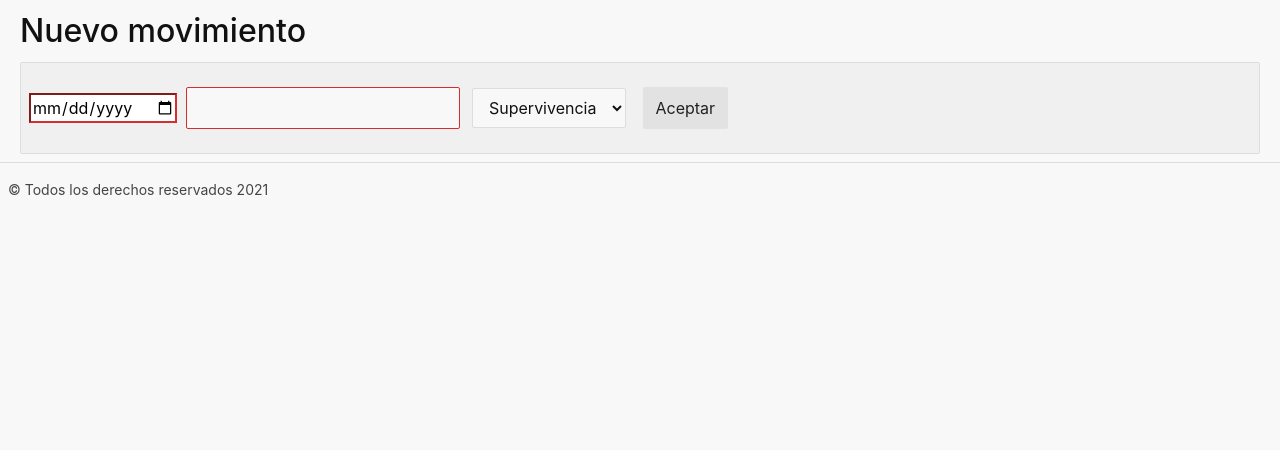
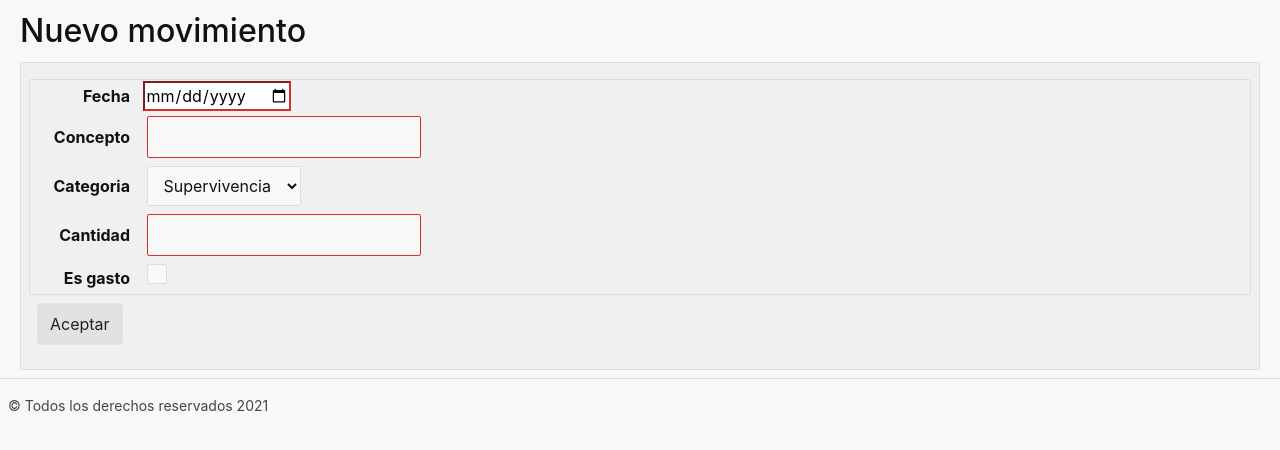
Before and after one commit to pigmonchu/kakebo_web_bz7, a Flask app: page /nuevo in a window 1280 px wide. Shown: the part 56-506 px from the top of the page. Run offline with Flask 2, Linux system fonts and the light colour scheme; parts of the project's set-up code (start-up, migrations or seed data) failed here and were passed over.

Commit message:
primer post

```diff
--- /dev/null
+++ b/config_template.py
@@ -0,0 +1,2 @@
+SECRET_KEY=<clave secreta para WTF>
+DATABASE=<ruta de acceso a la base de datos>
--- a/kakebo/__init__.py
+++ b/kakebo/__init__.py
@@ -1,5 +1,6 @@
 from flask import Flask
 
-app = Flask(__name__)
+app = Flask(__name__, instance_relative_config=True)
+app.config.from_object('config')
 
 from kakebo import views
--- a/kakebo/forms.py
+++ b/kakebo/forms.py
@@ -1,5 +1,5 @@
 from flask_wtf import FlaskForm
-from wtforms import DateField, StringField, SelectField, SubmitField
+from wtforms import DateField, StringField, SelectField, SubmitField, FloatField, BooleanField
 from wtforms.validators import DataRequired, Length
 
 class MovimientosForm(FlaskForm):
@@ -7,4 +7,6 @@ class MovimientosForm(FlaskForm):
     concepto = StringField("Concepto", validators = [DataRequired(), Length(min=10)])
     categoria = SelectField("Categoria", choices=[('SU', 'Supervivencia'), ('OV', 'Ocio/Vicio'),
                             ('CU', 'Cultura'), ('EX', 'Extras')])
+    cantidad = FloatField("Cantidad", validators = [DataRequired()])
+    esGasto = BooleanField("Es gasto")
     submit = SubmitField('Aceptar')
--- /dev/null
+++ b/kakebo/static/css/styles.css
@@ -0,0 +1,6 @@
+.mylabel {
+    width: 80px;
+    display: inline-block;
+    font-weight: bold;
+    text-align: right;
+}
--- a/kakebo/templates/alta.html
+++ b/kakebo/templates/alta.html
@@ -5,9 +5,29 @@
 {% block contenido %}
 <h1>Nuevo movimiento  </h1>
 <form action="nuevo" method="post">
-    {{ form.fecha() }}
-    {{ form.concepto() }}
-    {{ form.categoria() }}
+    <fieldset class="container">
+        <div>
+            {{ form.fecha.label(class="mylabel") }}
+            {{ form.fecha() }}
+        </div>
+        <div >
+            {{ form.concepto.label(class="mylabel") }}
+            {{ form.concepto() }}
+        </div>
+        <div >
+            {{ form.categoria.label(class="mylabel") }}
+            {{ form.categoria() }}
+        </div>
+        <div >
+            {{ form.cantidad.label(class="mylabel") }}
+            {{ form.cantidad() }}
+        </div>
+        <div >
+            {{ form.esGasto.label(class="mylabel") }}
+            {{ form.esGasto() }}
+        </div>
+    </fieldset>
     {{ form.submit()}}
 </form>
+
 {% endblock %}
--- a/kakebo/templates/base.html
+++ b/kakebo/templates/base.html
@@ -6,6 +6,7 @@
     <meta name="viewport" content="width=device-width, initial-scale=1.0">
     <title>Kakebo | {% block titulo %}{% endblock %}</title>
     <link rel="stylesheet" href="static/css/mini-default.css">
+    <link rel="stylesheet" href="static/css/styles.css">
 </head>
 <body>
     <header>
--- a/kakebo/views.py
+++ b/kakebo/views.py
@@ -1,5 +1,5 @@
 from kakebo import app
-from flask import jsonify, render_template
+from flask import jsonify, render_template, request
 from kakebo.forms import MovimientosForm
 
 import sqlite3
```
Also changed, not shown: 1 other file.
